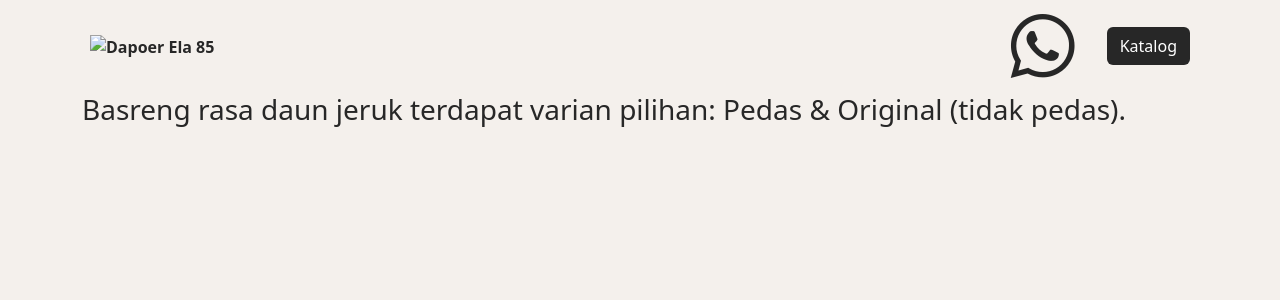
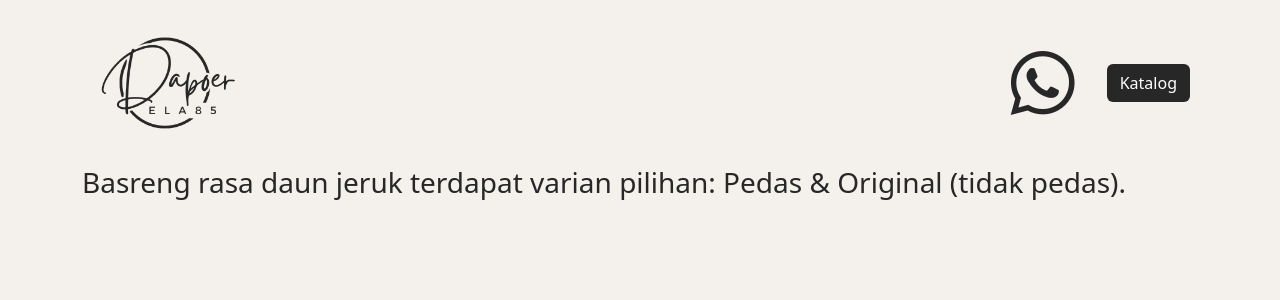
Before and after one commit to dapoerela85/dapoerela85.github.io, a Jekyll site: the page built from _posts/2024-09-26-basreng.md, in a window 1280 px wide. Shown: the top 300 px of the page. Built offline with Jekyll 4.4.1, drawn with Linux system fonts in a browser that asks for light colours; nearby versions of some CDN libraries.

Commit message:
Update header.html

```diff
--- a/_includes/header.html
+++ b/_includes/header.html
@@ -1,6 +1,6 @@
 <div class="hstack gap-3">
   <div class="p-2">
-   <a href="{{ site.url }}"><img alt="{{ site.title }}" class="img-fluid" src="{{ './assets/img/logo.png' | absolte_url }}" width="150px" height="150px"/></a>
+   <a href="{{ site.url }}"><img alt="{{ site.title }}" class="img-fluid" src="{{ '/assets/img/logo.png' | absolte_url }}" width="150px" height="150px"/></a>
   </div>
   <div class="p-2 ms-auto">
    <a href="https://wa.me/6285172211985"><span class="bi bi-whatsapp display-3"></span></a>
```
